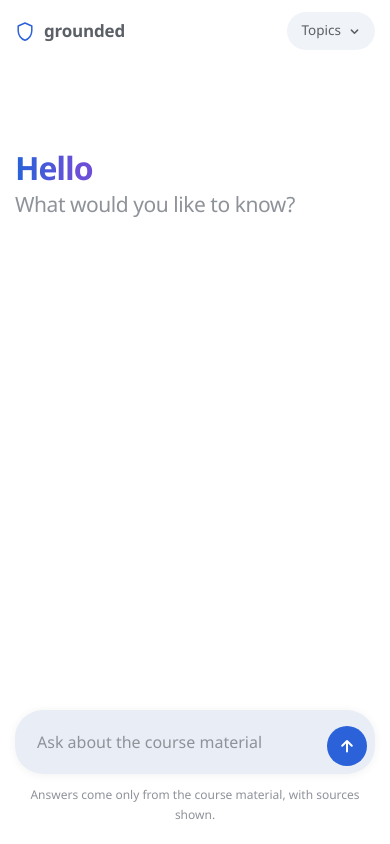
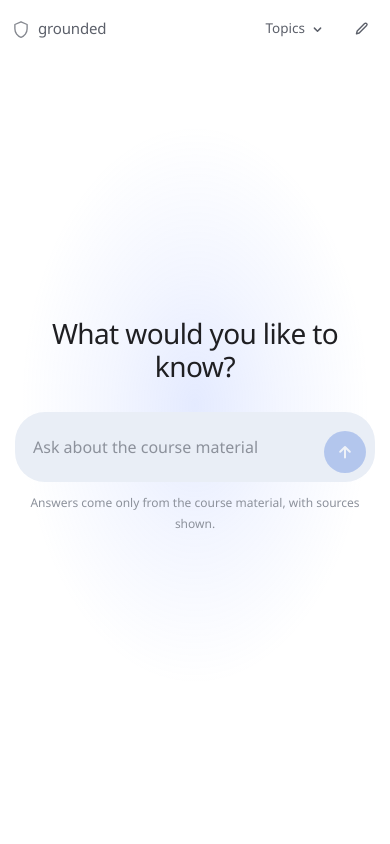
Before and after one commit to sahmsec/grounded, a website: page public/index.html in a window 390 px wide. Drawn offline with Linux system fonts and the light colour scheme; no server answers.

Commit message:
Rebuild the chat layout around a centred empty state
Reworked against a reference screenshot rather than from description, which
exposed a structural gap: the composer belongs in the middle of the screen
until a conversation starts, and only then docks to the bottom. The previous
version had it pinned low from the outset, which is why the empty state felt
unbalanced no matter how the chrome was tuned.

The page now carries a single decorative element — a wide radial wash behind
the centred composer — that fades out once chatting begins so replies sit on
a plain ground. The greeting is regular weight, not bold; at that size the
lightness is what keeps it calm.

Also fixes two defects introduced with the reset control: the stage reference
went stale after a reset because it was bound to the original node, and the
send button stayed disabled if text was typed while a reply was in flight.

```diff
--- a/public/index.html
+++ b/public/index.html
@@ -7,36 +7,38 @@
 <style>
   :root {
     --bg:#FFFFFF;
-    --surface:#F0F4F9;
-    --surface-2:#E9EEF6;
+    --glow: 120, 152, 255;      /* radial wash behind the centred composer */
+    --glow-strength: .20;
+    --field:#F0F4F9;
+    --field-hover:#E9EEF6;
+    --raised:#F4F6FA;
     --ink:#1F1F22;
-    --ink-2:#5B5F66;
-    --ink-3:#8E9299;
-    --hairline:#E3E6EB;
+    --ink-2:#5C606A;
+    --ink-3:#8C919B;
     --accent:#2B62D9;
-    --accent-2:#6B4FD8;
     --accent-ink:#FFFFFF;
     --flag:#8A5A05;
-    --flag-bg:#FDF3E2;
+    --flag-bg:#FBF1DF;
     --error:#B3261E;
-    --sans: "Segoe UI Variable Text", "Segoe UI", system-ui, -apple-system, Roboto, "Helvetica Neue", sans-serif;
+    --sans: "Segoe UI Variable Display", "Segoe UI", system-ui, -apple-system, Roboto, "Helvetica Neue", sans-serif;
     --mono: ui-monospace, "Cascadia Mono", "SF Mono", Menlo, Consolas, monospace;
   }
   @media (prefers-color-scheme: dark) {
     :root {
-      --bg:#131316;
-      --surface:#1E1F24;
-      --surface-2:#282A30;
-      --ink:#E8E8EC;
-      --ink-2:#A8ACB4;
-      --ink-3:#787D85;
-      --hairline:#2A2C32;
-      --accent:#8AA6F5;
-      --accent-2:#B49CF7;
-      --accent-ink:#101014;
+      --bg:#0E0E10;
+      --glow: 46, 84, 196;
+      --glow-strength: .38;
+      --field:#1D1E21;
+      --field-hover:#25262A;
+      --raised:#191A1D;
+      --ink:#E5E6E9;
+      --ink-2:#A6AAB2;
+      --ink-3:#787D86;
+      --accent:#8CA6F8;
+      --accent-ink:#0E0E10;
       --flag:#DFAC53;
       --flag-bg:#2A2110;
-      --error:#F2A0A0;
+      --error:#F09A9A;
     }
   }
 
@@ -46,31 +48,53 @@
     background: var(--bg); color: var(--ink);
     font-family: var(--sans); font-size: 16px; line-height: 1.72;
     -webkit-font-smoothing: antialiased;
-    display: flex; flex-direction: column;
+    display: flex; flex-direction: column; overflow: hidden;
   }
   button { font: inherit; }
 
+  /* The one decorative element: a wide, soft wash centred behind the composer.
+     It fades away once a conversation starts so the text has a plain ground. */
+  .wash {
+    position: fixed; inset: 0; pointer-events: none; z-index: 0;
+    background: radial-gradient(
+      ellipse 62vw 46vh at 50% 48%,
+      rgba(var(--glow), var(--glow-strength)) 0%,
+      rgba(var(--glow), calc(var(--glow-strength) * .45)) 34%,
+      transparent 72%);
+    transition: opacity .7s ease;
+  }
+  body.chatting .wash { opacity: 0; }
+  @media (prefers-reduced-motion: reduce) { .wash { transition: none; } }
+
   /* ─────────── top bar ─────────── */
-  .bar { flex: none; height: 62px; display: flex; align-items: center; padding: 0 22px; gap: 12px; }
-  .brand { display: flex; align-items: center; gap: 9px; margin-right: auto; }
-  .brand svg { display: block; color: var(--accent); }
-  .brand b { font-size: 17px; font-weight: 600; letter-spacing: -.012em; color: var(--ink-2); }
+  .bar {
+    position: relative; z-index: 2; flex: none; height: 58px;
+    display: flex; align-items: center; gap: 8px; padding: 0 18px;
+  }
+  .brand {
+    display: flex; align-items: center; gap: 8px; margin-right: auto;
+    color: var(--ink-2); font-size: 15px; font-weight: 500; letter-spacing: -.01em;
+  }
+  .brand svg { display: block; opacity: .75; }
 
-  .topics-btn {
-    border: 0; background: var(--surface); color: var(--ink-2); cursor: pointer;
-    border-radius: 999px; padding: 7px 15px; font-size: 13.5px;
-    display: flex; align-items: center; gap: 8px; transition: background .14s;
+  .chip {
+    border: 0; background: transparent; color: var(--ink-2); cursor: pointer;
+    border-radius: 999px; padding: 7px 14px; font-size: 13.5px;
+    display: flex; align-items: center; gap: 7px; transition: background .15s, color .15s;
   }
-  .topics-btn:hover { background: var(--surface-2); }
-  .topics-btn:focus-visible { outline: 2px solid var(--accent); outline-offset: 2px; }
-  .topics-btn svg { transition: transform .18s; }
-  .topics-btn[aria-expanded="true"] svg { transform: rotate(180deg); }
+  .chip:hover { background: var(--raised); color: var(--ink); }
+  .chip:focus-visible { outline: 2px solid var(--accent); outline-offset: 2px; }
+  .chip svg { display: block; transition: transform .2s; }
+  .chip[aria-expanded="true"] .caret { transform: rotate(180deg); }
+  .chip.icon-only { padding: 8px; }
 
-  .topics { flex: none; padding: 0 22px 6px; }
+  .topics {
+    position: relative; z-index: 2; flex: none; padding: 0 18px 4px;
+  }
   .topics[hidden] { display: none; }
   .topics-inner {
-    max-width: 780px; margin: 0 auto; background: var(--surface);
-    border-radius: 18px; padding: 18px 22px;
+    max-width: 820px; margin: 0 auto; background: var(--raised);
+    border-radius: 20px; padding: 17px 20px;
     display: flex; flex-wrap: wrap; gap: 8px;
   }
   .topics-inner p { width: 100%; margin: 0 0 6px; font-size: 13px; color: var(--ink-3); }
@@ -79,43 +103,43 @@
     border-radius: 999px; padding: 4px 13px;
   }
 
-  /* ─────────── thread ─────────── */
-  main { flex: 1; overflow-y: auto; }
-  .thread { max-width: 780px; margin: 0 auto; padding: 20px 22px 8px; }
-
-  .greeting { padding: 12vh 0 0; }
-  .greeting h1 {
-    margin: 0 0 6px; font-size: clamp(32px, 6vw, 46px); font-weight: 600;
-    letter-spacing: -.032em; line-height: 1.1;
-    background: linear-gradient(96deg, var(--accent) 8%, var(--accent-2) 78%);
-    -webkit-background-clip: text; background-clip: text; color: transparent;
-    width: fit-content;
-  }
-  .greeting p {
-    margin: 0; font-size: clamp(21px, 3.6vw, 29px); font-weight: 500;
-    letter-spacing: -.022em; color: var(--ink-3); line-height: 1.25;
+  /* ─────────── stage / thread ─────────── */
+  main {
+    position: relative; z-index: 1; flex: 1; min-height: 0;
+    display: flex; flex-direction: column; overflow-y: auto;
   }
 
-  .turn { margin-bottom: 42px; }
+  /* Empty state: greeting and composer sit together, vertically centred. */
+  .stage {
+    margin: auto; width: 100%; max-width: 820px; padding: 0 22px 6vh;
+    display: flex; flex-direction: column; align-items: center;
+  }
+  .greeting {
+    margin: 0 0 30px; text-align: center;
+    font-size: clamp(28px, 5.2vw, 45px); font-weight: 400;
+    letter-spacing: -.022em; line-height: 1.16; color: var(--ink);
+  }
 
-  .asked { display: flex; justify-content: flex-end; margin-bottom: 30px; }
+  .thread { max-width: 820px; width: 100%; margin: 0 auto; padding: 6px 22px 12px; }
+  .thread:empty { display: none; }
+
+  .turn { margin-bottom: 40px; }
+
+  .asked { display: flex; justify-content: flex-end; margin-bottom: 28px; }
   .asked span {
-    background: var(--surface); border-radius: 22px; padding: 12px 19px;
+    background: var(--field); border-radius: 22px; padding: 12px 20px;
     max-width: 84%; white-space: pre-wrap; overflow-wrap: anywhere;
   }
 
   .reply { display: flex; gap: 16px; align-items: flex-start; }
-  .glyph {
-    flex: none; width: 26px; height: 26px; margin-top: 4px;
-    display: grid; place-items: center; color: var(--accent);
-  }
+  .glyph { flex: none; width: 24px; margin-top: 6px; color: var(--accent); opacity: .85; }
   .glyph svg { display: block; }
   .body { flex: 1; min-width: 0; }
 
   .answer { white-space: pre-wrap; overflow-wrap: anywhere; }
   .refused .answer { color: var(--ink-2); }
 
-  /* Only the exception is marked; a normal answer wears no decoration. */
+  /* Only the exception is marked; an ordinary answer wears no decoration. */
   .flag {
     display: inline-block; font-size: 12.5px; font-weight: 600; color: var(--flag);
     background: var(--flag-bg); border-radius: 999px; padding: 3px 12px; margin-bottom: 12px;
@@ -124,12 +148,12 @@
 
   .sources { margin-top: 22px; }
   .sources-head {
-    font-size: 12px; font-weight: 600; letter-spacing: .06em; text-transform: uppercase;
+    font-size: 11.5px; font-weight: 600; letter-spacing: .07em; text-transform: uppercase;
     color: var(--ink-3); margin-bottom: 9px;
   }
   .source {
     display: flex; gap: 11px; align-items: baseline; font-size: 14px; color: var(--ink-2);
-    background: var(--surface); border-radius: 12px; padding: 9px 14px; margin-bottom: 6px;
+    background: var(--raised); border-radius: 13px; padding: 9px 15px; margin-bottom: 6px;
   }
   .source:last-child { margin-bottom: 0; }
   .source .n { font-family: var(--mono); font-size: 11.5px; color: var(--ink-3); flex: none; }
@@ -139,43 +163,51 @@
   .meta { margin-top: 14px; font-size: 12.5px; color: var(--ink-3); font-variant-numeric: tabular-nums; }
 
   .waiting { color: var(--ink-3); }
-  .waiting::after {
-    content: "▍"; margin-left: 2px; animation: blink 1.05s steps(2, start) infinite;
-  }
+  .waiting::after { content: "▍"; margin-left: 2px; animation: blink 1.05s steps(2,start) infinite; }
   @keyframes blink { to { visibility: hidden } }
   @media (prefers-reduced-motion: reduce) { .waiting::after { animation: none } }
 
   /* ─────────── composer ─────────── */
-  .dock { flex: none; padding: 10px 22px 18px; background: var(--bg); }
-  .dock-inner { max-width: 780px; margin: 0 auto; }
+  /* Lives inside .stage while empty, then moves into .dock on first send. */
+  .composer { width: 100%; max-width: 820px; }
 
   .field {
     display: flex; align-items: flex-end; gap: 10px;
-    background: var(--surface); border-radius: 28px; padding: 8px 8px 8px 22px;
-    transition: background .14s, box-shadow .14s;
+    background: var(--field); border-radius: 30px; padding: 9px 9px 9px 24px;
+    transition: background .15s;
   }
-  .field:focus-within { background: var(--surface-2); box-shadow: 0 1px 10px rgba(0,0,0,.06); }
+  .field:focus-within { background: var(--field-hover); }
   textarea {
     flex: 1; border: 0; background: none; resize: none; font: inherit; color: var(--ink);
-    padding: 12px 0; line-height: 1.5; min-height: 26px; max-height: 190px;
+    padding: 14px 0; line-height: 1.5; min-height: 28px; max-height: 200px;
   }
   textarea:focus { outline: none; }
   textarea::placeholder { color: var(--ink-3); }
 
   .send {
-    flex: none; width: 40px; height: 40px; border: 0; border-radius: 50%; cursor: pointer;
+    flex: none; width: 42px; height: 42px; border: 0; border-radius: 50%; cursor: pointer;
     background: var(--accent); color: var(--accent-ink);
-    display: grid; place-items: center; transition: opacity .14s;
+    display: grid; place-items: center; transition: opacity .15s, transform .1s;
   }
-  .send:disabled { opacity: .3; cursor: default; }
+  .send:disabled { opacity: .28; cursor: default; }
+  .send:not(:disabled):active { transform: scale(.93); }
   .send:focus-visible { outline: 2px solid var(--accent); outline-offset: 3px; }
   .send svg { display: block; }
 
-  .disclaimer { margin-top: 11px; text-align: center; font-size: 12px; color: var(--ink-3); }
+  .disclaimer {
+    margin: 11px 0 0; text-align: center; font-size: 12px; color: var(--ink-3);
+  }
+
+  .dock {
+    position: relative; z-index: 2; flex: none; padding: 4px 22px 16px;
+    display: flex; flex-direction: column; align-items: center;
+  }
+  .dock:empty { display: none; }
 
   @media (max-width: 620px) {
-    .thread, .dock, .bar, .topics { padding-left: 15px; padding-right: 15px; }
-    .greeting { padding-top: 8vh; }
+    .bar { padding: 0 12px; }
+    .stage, .thread, .dock, .topics { padding-left: 15px; padding-right: 15px; }
+    .field { padding-left: 18px; }
     .source { flex-wrap: wrap; }
     .source .cite { margin-left: 0; }
   }
@@ -183,19 +215,29 @@
 </head>
 <body>
 
+<div class="wash" aria-hidden="true"></div>
+
 <div class="bar">
   <span class="brand">
-    <svg width="20" height="20" viewBox="0 0 20 20" fill="none" aria-hidden="true">
+    <svg width="18" height="18" viewBox="0 0 20 20" fill="none" aria-hidden="true">
       <path d="M10 2 3.2 5v4.8c0 4.3 2.9 8.3 6.8 9.4 3.9-1.1 6.8-5.1 6.8-9.4V5L10 2Z"
             stroke="currentColor" stroke-width="1.5" stroke-linejoin="round"/>
     </svg>
-    <b>grounded</b>
+    grounded
   </span>
-  <button class="topics-btn" id="topics-btn" aria-expanded="false" aria-controls="topics" hidden>
+
+  <button class="chip" id="topics-btn" aria-expanded="false" aria-controls="topics" hidden>
     <span id="topics-count">Topics</span>
-    <svg width="11" height="11" viewBox="0 0 11 11" fill="none" aria-hidden="true">
+    <svg class="caret" width="11" height="11" viewBox="0 0 11 11" fill="none" aria-hidden="true">
       <path d="m2.4 4.1 3.1 3.1 3.1-3.1" stroke="currentColor" stroke-width="1.5"
             stroke-linecap="round" stroke-linejoin="round"/>
+    </svg>
+  </button>
+
+  <button class="chip icon-only" id="reset" aria-label="Start a new conversation" hidden>
+    <svg width="17" height="17" viewBox="0 0 17 17" fill="none" aria-hidden="true">
+      <path d="M11.6 2.6a1.4 1.4 0 0 1 2 2L6.2 12l-2.7.7.7-2.7 7.4-7.4Z"
+            stroke="currentColor" stroke-width="1.4" stroke-linejoin="round"/>
     </svg>
   </button>
 </div>
@@ -207,34 +249,42 @@
 </div>
 
 <main>
-  <div class="thread" id="thread">
-    <div class="greeting" id="greeting">
-      <h1>Hello</h1>
-      <p>What would you like to know?</p>
+  <div class="stage" id="stage">
+    <h1 class="greeting" id="greeting">What would you like to know?</h1>
+
+    <div class="composer" id="composer">
+      <div class="field">
+        <textarea id="input" rows="1" aria-label="Your question"
+                  placeholder="Ask about the course material"></textarea>
+        <button class="send" id="send" aria-label="Send" disabled>
+          <svg width="18" height="18" viewBox="0 0 18 18" fill="none" aria-hidden="true">
+            <path d="M9 14.6V4M4.2 8.8 9 4l4.8 4.8" stroke="currentColor" stroke-width="2"
+                  stroke-linecap="round" stroke-linejoin="round"/>
+          </svg>
+        </button>
+      </div>
+      <p class="disclaimer">Answers come only from the course material, with sources shown.</p>
     </div>
   </div>
+
+  <div class="thread" id="thread"></div>
 </main>
 
-<div class="dock">
-  <div class="dock-inner">
-    <div class="field">
-      <textarea id="input" rows="1" aria-label="Your question" placeholder="Ask about the course material"></textarea>
-      <button class="send" id="send" aria-label="Send">
-        <svg width="18" height="18" viewBox="0 0 18 18" fill="none" aria-hidden="true">
-          <path d="M9 14.5V4M4.2 8.8 9 4l4.8 4.8" stroke="currentColor" stroke-width="2"
-                stroke-linecap="round" stroke-linejoin="round"/>
-        </svg>
-      </button>
-    </div>
-    <div class="disclaimer">Answers come only from the course material, with sources shown.</div>
-  </div>
-</div>
+<div class="dock" id="dock"></div>
 
 <script>
 (() => {
   const thread = document.getElementById('thread');
+  const dock = document.getElementById('dock');
+  const main = document.querySelector('main');
+  // Reassigned on reset, so this cannot be a const bound to the first node.
+  let stage = document.getElementById('stage');
+  const composer = document.getElementById('composer');
   const input = document.getElementById('input');
   const send = document.getElementById('send');
+  const reset = document.getElementById('reset');
+
+  let chatting = false;
 
   function el(tag, className, text) {
     const node = document.createElement(tag);
@@ -248,7 +298,7 @@
   function shield() {
     const ns = 'http://www.w3.org/2000/svg';
     const svg = document.createElementNS(ns, 'svg');
-    svg.setAttribute('width', '19'); svg.setAttribute('height', '19');
+    svg.setAttribute('width', '18'); svg.setAttribute('height', '18');
     svg.setAttribute('viewBox', '0 0 20 20'); svg.setAttribute('fill', 'none');
     const path = document.createElementNS(ns, 'path');
     path.setAttribute('d', 'M10 2 3.2 5v4.8c0 4.3 2.9 8.3 6.8 9.4 3.9-1.1 6.8-5.1 6.8-9.4V5L10 2Z');
@@ -257,6 +307,17 @@
     path.setAttribute('stroke-linejoin', 'round');
     svg.append(path);
     return svg;
+  }
+
+  /** Empty state centres the composer; the first question docks it. */
+  function startChatting() {
+    if (chatting) return;
+    chatting = true;
+    document.body.classList.add('chatting');
+    dock.append(composer);
+    stage?.remove();
+    stage = null;
+    reset.hidden = false;
   }
 
   function renderReply(result) {
@@ -306,7 +367,7 @@
     const question = input.value.trim();
     if (!question) return;
 
-    document.getElementById('greeting')?.remove();
+    startChatting();
     input.value = '';
     resize();
     send.disabled = true;
@@ -339,7 +400,9 @@
     } catch {
       waiting.replaceWith(renderFailure('Could not reach the server. Check that it is still running.'));
     } finally {
-      send.disabled = false;
+      // resize() rather than a bare enable: the button's state depends on
+      // whether anything was typed while the reply was in flight.
+      resize();
       input.focus();
       turn.scrollIntoView({ block: 'end', behavior: 'smooth' });
     }
@@ -347,7 +410,8 @@
 
   function resize() {
     input.style.height = 'auto';
-    input.style.height = Math.min(input.scrollHeight, 190) + 'px';
+    input.style.height = Math.min(input.scrollHeight, 200) + 'px';
+    send.disabled = input.value.trim().length === 0;
   }
 
   input.addEventListener('input', resize);
@@ -355,6 +419,18 @@
     if (event.key === 'Enter' && !event.shiftKey) { event.preventDefault(); ask(); }
   });
   send.addEventListener('click', ask);
+
+  reset.addEventListener('click', () => {
+    thread.replaceChildren();
+    chatting = false;
+    document.body.classList.remove('chatting');
+    reset.hidden = true;
+
+    stage = el('div', 'stage');
+    stage.append(el('h1', 'greeting', 'What would you like to know?'), composer);
+    main.prepend(stage);
+    input.focus();
+  });
 
   const toggle = document.getElementById('topics-btn');
   const panel = document.getElementById('topics');
```
